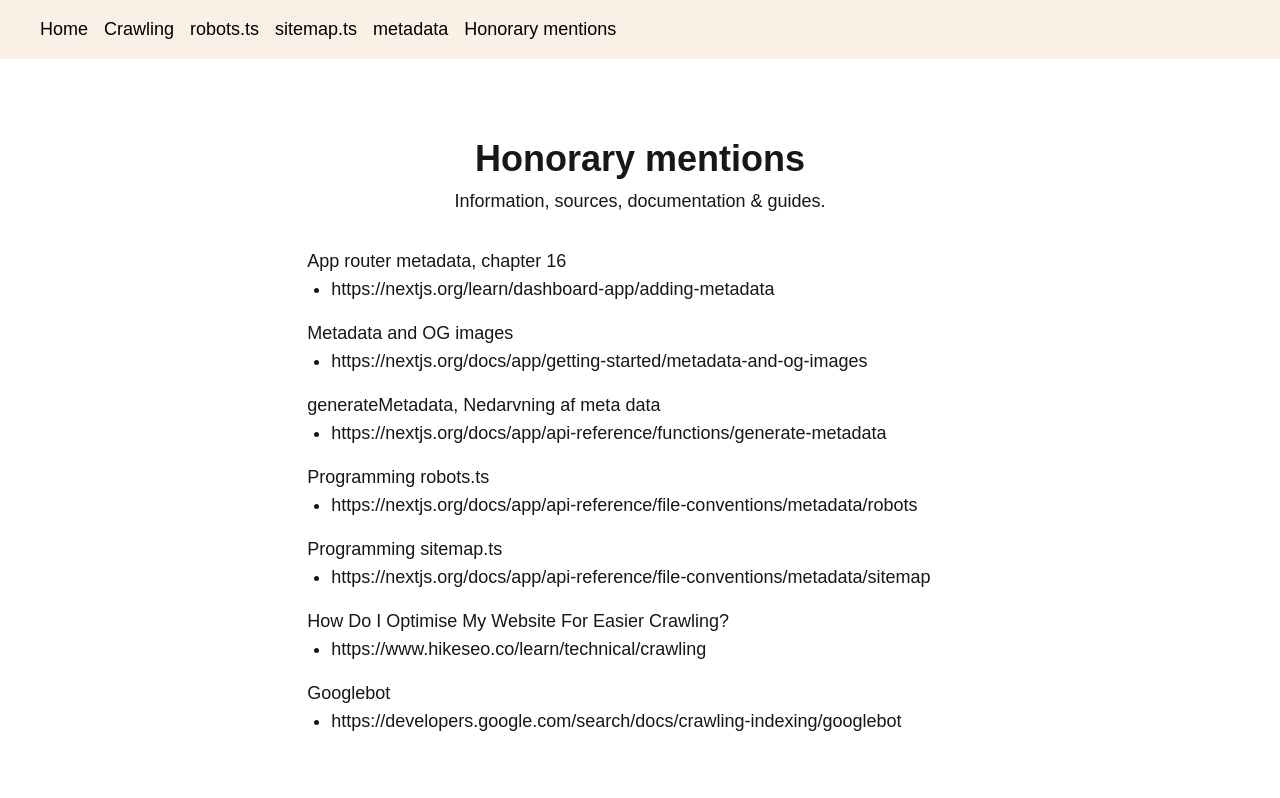
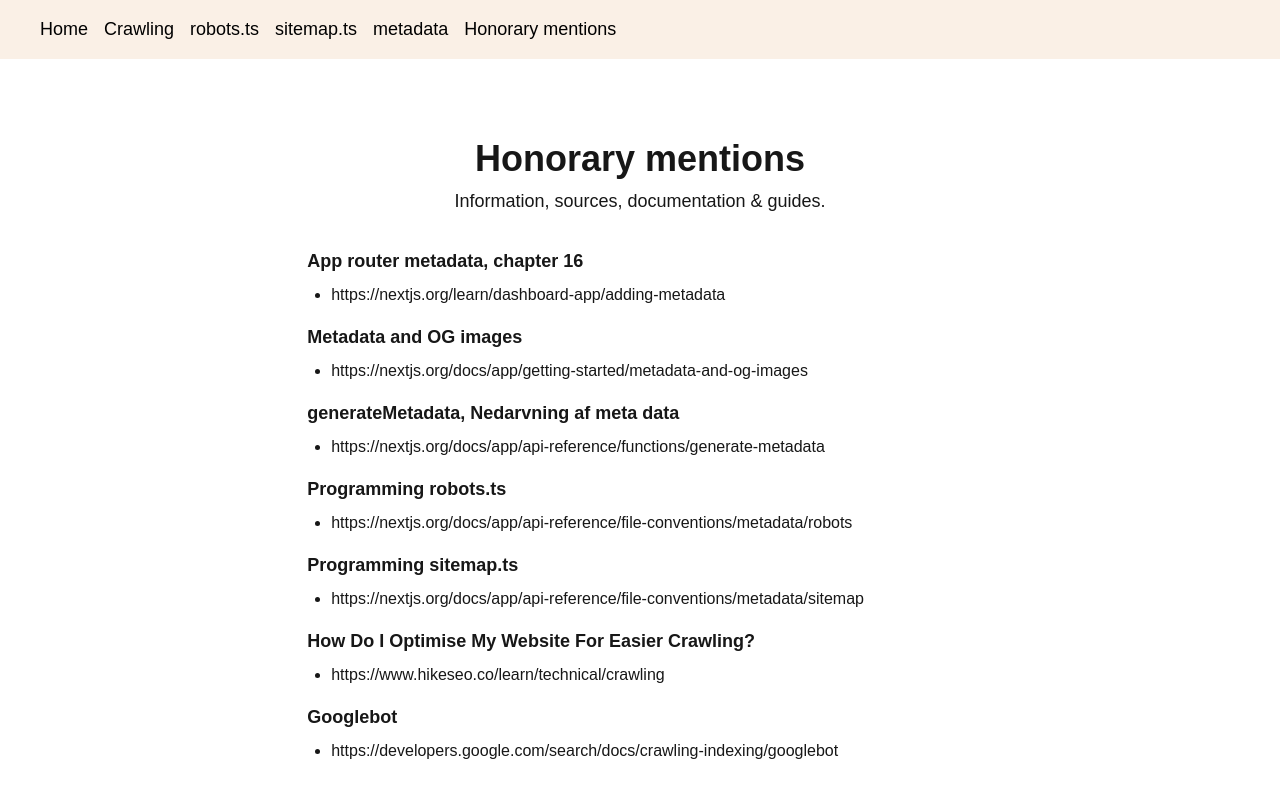
Before and after one commit to Zaah91/synopsis-next-prototype, a Next.js app: page /honorary in a window 1280 px wide. Shown: the top 798 px of the page. Built offline with nearby package versions, Linux system fonts and the light colour scheme.

Commit message:
Last commit

```diff
--- a/next.config.ts
+++ b/next.config.ts
@@ -1,11 +1,7 @@
 import type { NextConfig } from "next";
-
-const repo = "synopsis-next-prototype"; // <-- your GitHub repo name
 
 const nextConfig: NextConfig = {
   output: "export",
-  basePath: `/${repo}`,
-  assetPrefix: `/${repo}/`,
 };
 
 export default nextConfig;
--- a/src/app/honorary/page.tsx
+++ b/src/app/honorary/page.tsx
@@ -12,37 +12,38 @@ export default function Honorarypage() {
         <p className="text-lg mt-2">Information, sources, documentation & guides.</p>
       </header>
 
+
       <div className="grid grid-cols-5 gap-4 my-8">
-        <p className="col-span-3 col-start-2 text-lg">
-          App router metadata, chapter 16
+        <div className="col-span-3 col-start-2">
+          <div className="mb-2 font-semibold text-lg">App router metadata, chapter 16</div>
           <ul className="list-disc pl-6 mb-4">
             <li>https://nextjs.org/learn/dashboard-app/adding-metadata</li>
           </ul>
-          Metadata and OG images
+          <div className="mb-2 font-semibold text-lg">Metadata and OG images</div>
           <ul className="list-disc pl-6 mb-4">
             <li>https://nextjs.org/docs/app/getting-started/metadata-and-og-images</li>
           </ul>
-          generateMetadata, Nedarvning af meta data
+          <div className="mb-2 font-semibold text-lg">generateMetadata, Nedarvning af meta data</div>
           <ul className="list-disc pl-6 mb-4">
             <li>https://nextjs.org/docs/app/api-reference/functions/generate-metadata</li>
           </ul>
-          Programming robots.ts
+          <div className="mb-2 font-semibold text-lg">Programming robots.ts</div>
           <ul className="list-disc pl-6 mb-4">
             <li>https://nextjs.org/docs/app/api-reference/file-conventions/metadata/robots</li>
           </ul>
-          Programming sitemap.ts
+          <div className="mb-2 font-semibold text-lg">Programming sitemap.ts</div>
           <ul className="list-disc pl-6 mb-4">
             <li>https://nextjs.org/docs/app/api-reference/file-conventions/metadata/sitemap</li>
           </ul>
-          How Do I Optimise My Website For Easier Crawling?
+          <div className="mb-2 font-semibold text-lg">How Do I Optimise My Website For Easier Crawling?</div>
           <ul className="list-disc pl-6 mb-4">
             <li>https://www.hikeseo.co/learn/technical/crawling</li>
           </ul>
-          Googlebot
+          <div className="mb-2 font-semibold text-lg">Googlebot</div>
           <ul className="list-disc pl-6 mb-4">
             <li>https://developers.google.com/search/docs/crawling-indexing/googlebot</li>
           </ul>
-        </p>
+        </div>
       </div>
     </div>
   );
--- a/src/app/subpage2/page.tsx
+++ b/src/app/subpage2/page.tsx
@@ -17,7 +17,7 @@ export default function Subpage2() {
             <h2 className="text-2xl font-semibold mb-2">About the Code</h2>
             <p className="text-lg">
               This code defines a dynamic sitemap generator for a Next.js application using the App Router. It exports a function called sitemap that returns an array of objects, each representing a URL entry for your sitemap.
-              Each object includes:
+              Each object includes:</p>
               <ul className="list-disc pl-6 mt-4 mb-4">
                 <li><code>url</code>: The full URL of the page.</li>
                 <li><code>lastModified</code>: The date the page was last modified, set to the current date and time with <code>new Date()</code>.</li>
@@ -25,7 +25,7 @@ export default function Subpage2() {
                 <li><code>priority</code>: The priority of this URL relative to other pages (from 0.0 to 1.0).</li>
                 <li><code>images</code> (optional): An array of image URLs associated with the page, which can help search engines index images.</li>
               </ul>
-              The function's return type, MetadataRoute.Sitemap, ensures the structure matches what Next.js expects for generating a sitemap.xml file. This allows your sitemap to be generated dynamically and always up to date.
+              <p>The function's return type, MetadataRoute.Sitemap, ensures the structure matches what Next.js expects for generating a sitemap.xml file. This allows your sitemap to be generated dynamically and always up to date.
             </p>
         </div>
         <img src="/sitemap-xml.png" alt="sitemap.ts file" className="mx-auto mt-4" />
```
